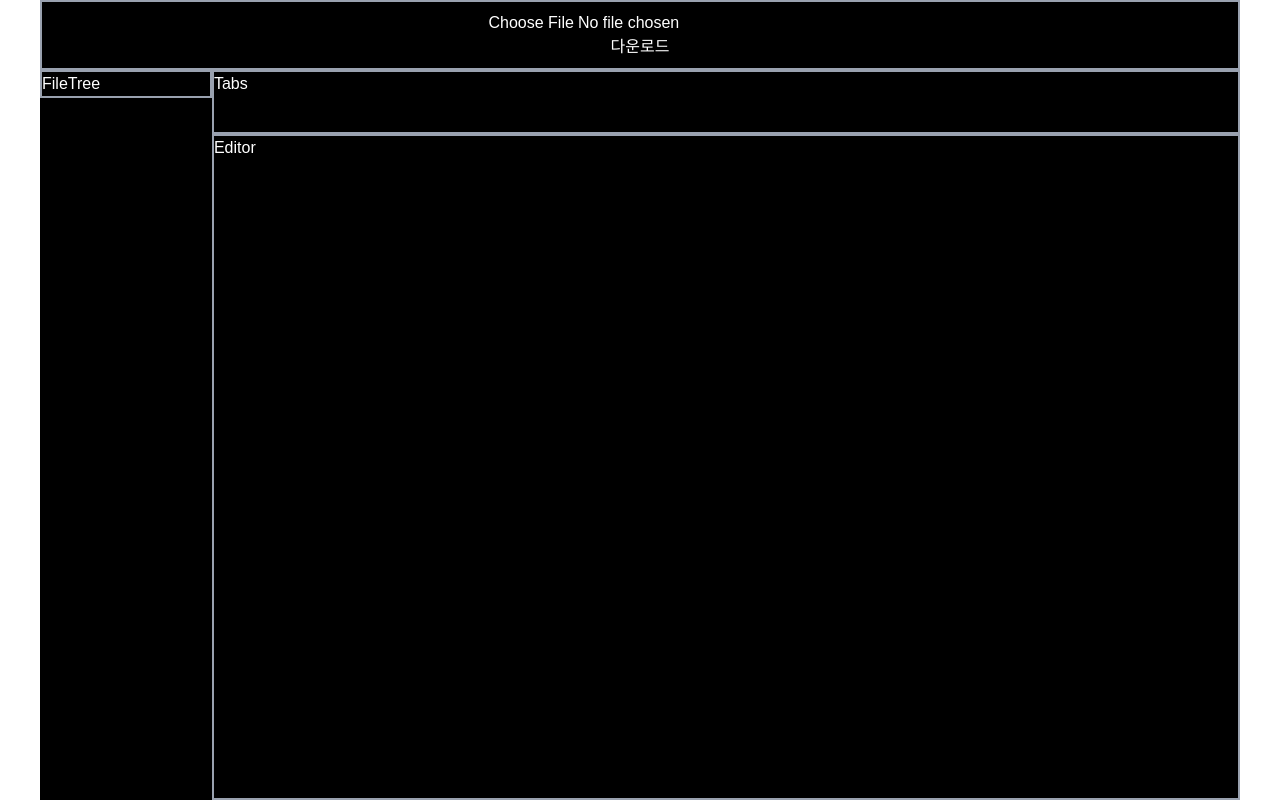
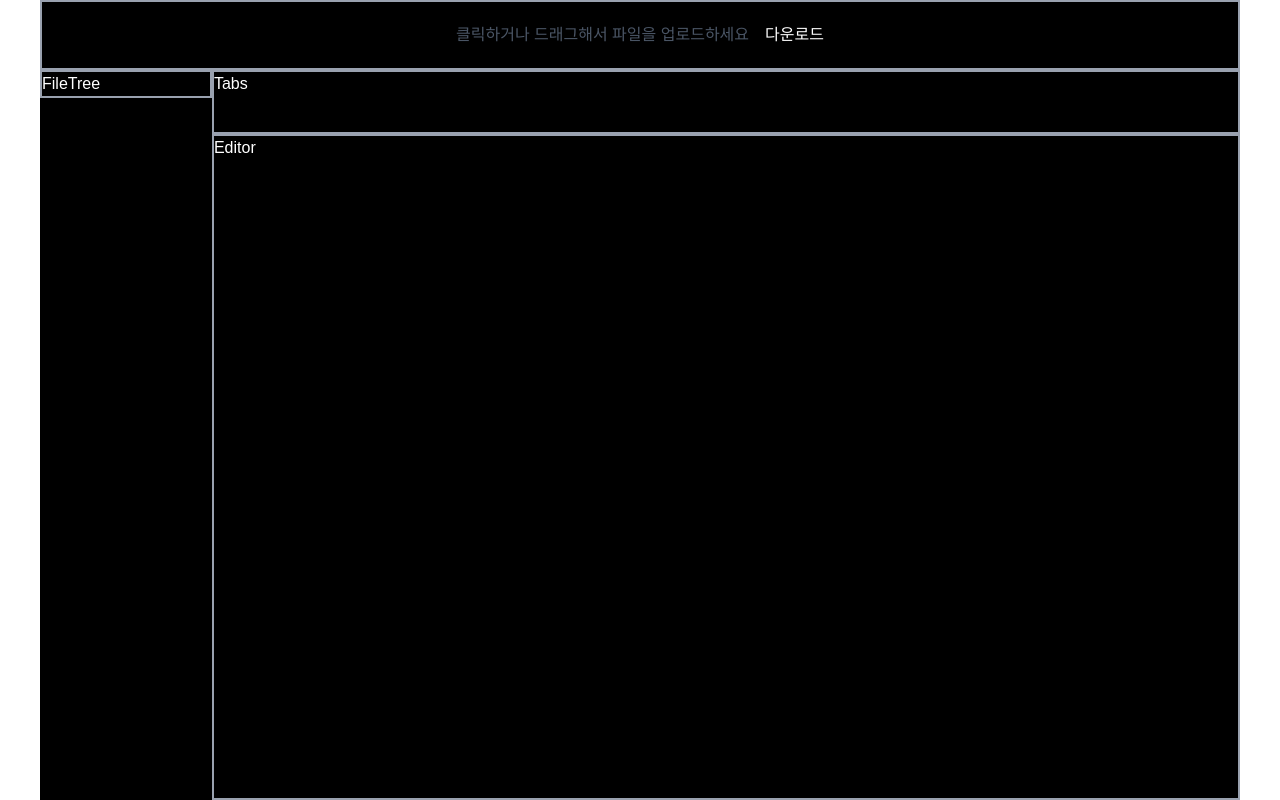
Before and after one commit to boozeal/coderabbit, a Next.js app: page / in a window 1280 px wide. Built offline with nearby package versions, Linux system fonts and the light colour scheme.

Commit message:
feat: upload file logic with drag & drop

```diff
--- a/src/app/(_components)/FileUploadHander.tsx
+++ b/src/app/(_components)/FileUploadHander.tsx
@@ -4,22 +4,34 @@ import { useCallback, useState } from "react";
 
 export default function FileUploadHander() {
   const [file, setFile] = useState<File | null>(null);
+  const [fileName, setFileName] = useState<string | null>(null);
+  const [isDragging, setIsDragging] = useState(false);
 
   const handleDrop = useCallback((e: React.DragEvent<HTMLDivElement>) => {
     e.preventDefault();
+    setIsDragging(false);
+
     const file = e.dataTransfer.files[0];
     if (file) {
+      setFileName(file.name);
       setFile(file);
     }
   }, []);
 
   const handleDragOver = useCallback((e: React.DragEvent<HTMLDivElement>) => {
     e.preventDefault();
+    setIsDragging(true);
+  }, []);
+
+  const handleDragLeave = useCallback((e: React.DragEvent<HTMLDivElement>) => {
+    e.preventDefault();
+    setIsDragging(false);
   }, []);
 
   const handleFileChange = (e: React.ChangeEvent<HTMLInputElement>) => {
     const file = e.target.files?.[0];
     if (file) {
+      setFileName(file.name);
       setFile(file);
     }
   };
@@ -38,12 +50,28 @@ export default function FileUploadHander() {
 
   return (
     <div
-      className="flex flex-col items-center justify-center w-full h-[70px] border-2 border-gray-400"
+      className="flex items-center justify-center gap-4 w-full h-[70px] border-2 border-gray-400"
       onDrop={handleDrop}
       onDragOver={handleDragOver}
+      onDragLeave={handleDragLeave}
     >
-      <input type="file" onChange={handleFileChange} />
-      {file && <p>{file.name}</p>}
+      <input
+        id="fileInput"
+        type="file"
+        className="hidden"
+        accept=".zip"
+        onChange={handleFileChange}
+      />
+      <p
+        className="text-gray-600"
+        onClick={() => document.getElementById("fileInput")?.click()}
+      >
+        {fileName
+          ? `업로드된 파일: ${fileName}`
+          : isDragging
+          ? "파일을 놓으세요!"
+          : "클릭하거나 드래그해서 파일을 업로드하세요"}
+      </p>
       <button onClick={handleDownload}>다운로드</button>
     </div>
   );
```
